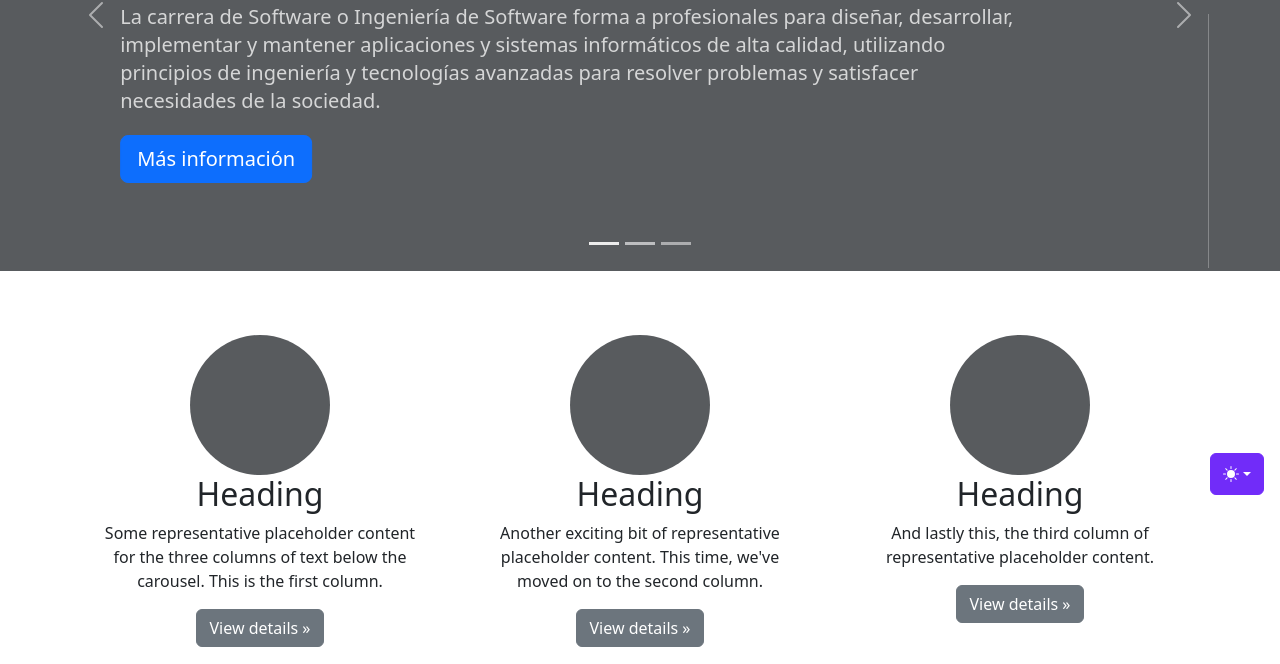
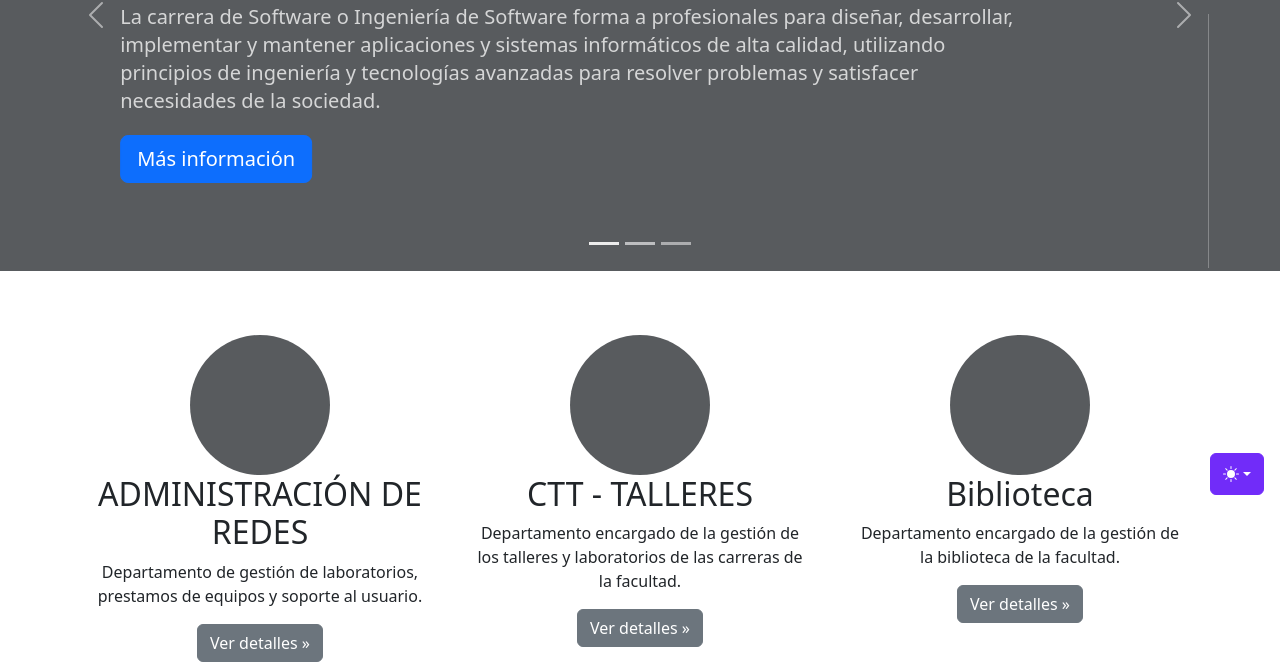
Before and after one commit to Bryan-Quitto/fisei, a plain HTML site: page index.html in a window 1280 px wide. Shown: the part 289-953 px from the top of the page. Drawn offline with Linux system fonts and the light colour scheme.

Commit message:
Se agrega los servicios de la FISEI

```diff
--- a/index.html
+++ b/index.html
@@ -375,13 +375,12 @@
                 fill="var(--bs-secondary-color)"
               ></rect>
             </svg>
-            <h2 class="fw-normal">Heading</h2>
+            <h2 class="fw-normal">ADMINISTRACIÓN DE REDES</h2>
             <p>
-              Some representative placeholder content for the three columns of
-              text below the carousel. This is the first column.
+              Departamento de gestión de laboratorios, prestamos de equipos y soporte al usuario.
             </p>
             <p>
-              <a class="btn btn-secondary" href="#">View details &raquo;</a>
+              <a class="btn btn-secondary" href="#">Ver detalles &raquo;</a>
             </p>
           </div>
           <!-- /.col-lg-4 -->
@@ -402,13 +401,12 @@
                 fill="var(--bs-secondary-color)"
               ></rect>
             </svg>
-            <h2 class="fw-normal">Heading</h2>
+            <h2 class="fw-normal">CTT - TALLERES</h2>
             <p>
-              Another exciting bit of representative placeholder content. This
-              time, we've moved on to the second column.
+              Departamento encargado de la gestión de los talleres y laboratorios de las carreras de la facultad.
             </p>
             <p>
-              <a class="btn btn-secondary" href="#">View details &raquo;</a>
+              <a class="btn btn-secondary" href="#">Ver detalles &raquo;</a>
             </p>
           </div>
           <!-- /.col-lg-4 -->
@@ -429,13 +427,12 @@
                 fill="var(--bs-secondary-color)"
               ></rect>
             </svg>
-            <h2 class="fw-normal">Heading</h2>
+            <h2 class="fw-normal">Biblioteca</h2>
             <p>
-              And lastly this, the third column of representative placeholder
-              content.
+              Departamento encargado de la gestión de la biblioteca de la facultad.
             </p>
             <p>
-              <a class="btn btn-secondary" href="#">View details &raquo;</a>
+              <a class="btn btn-secondary" href="#">Ver detalles &raquo;</a>
             </p>
           </div>
           <!-- /.col-lg-4 -->
```
